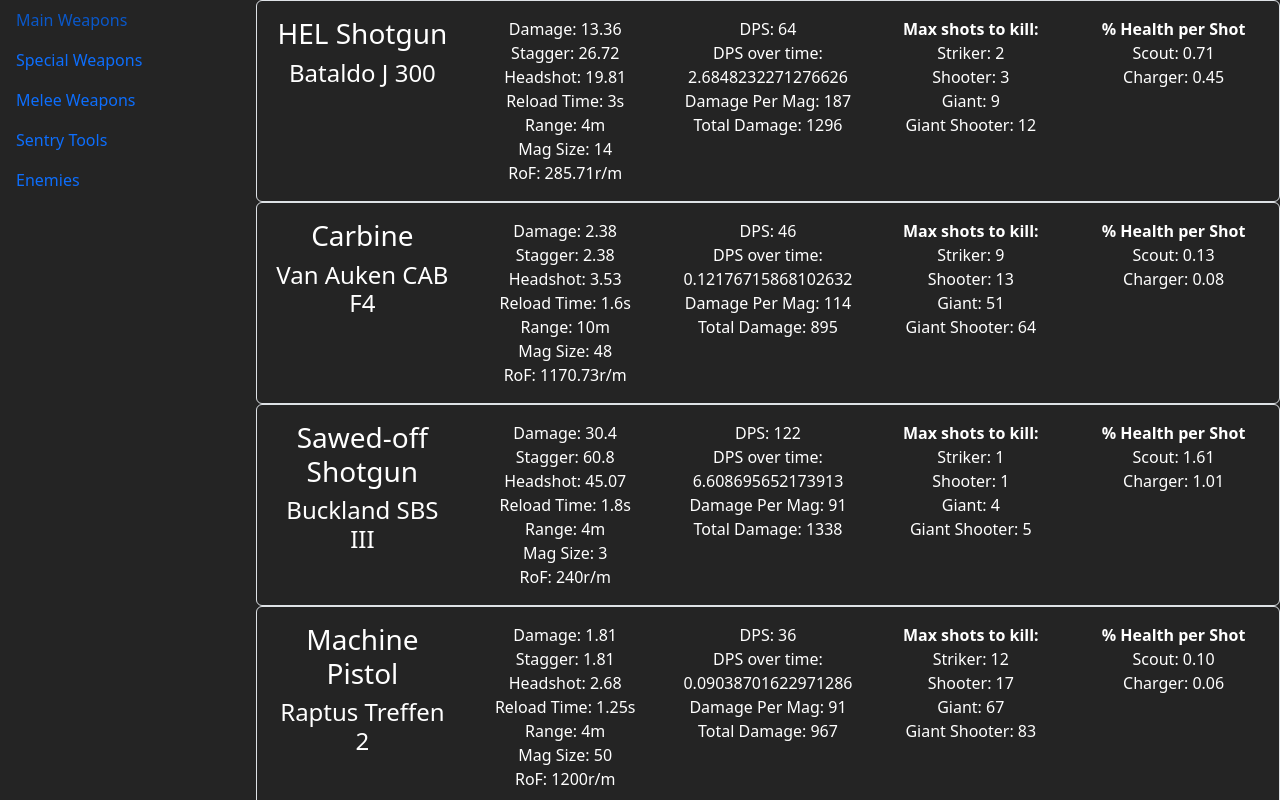
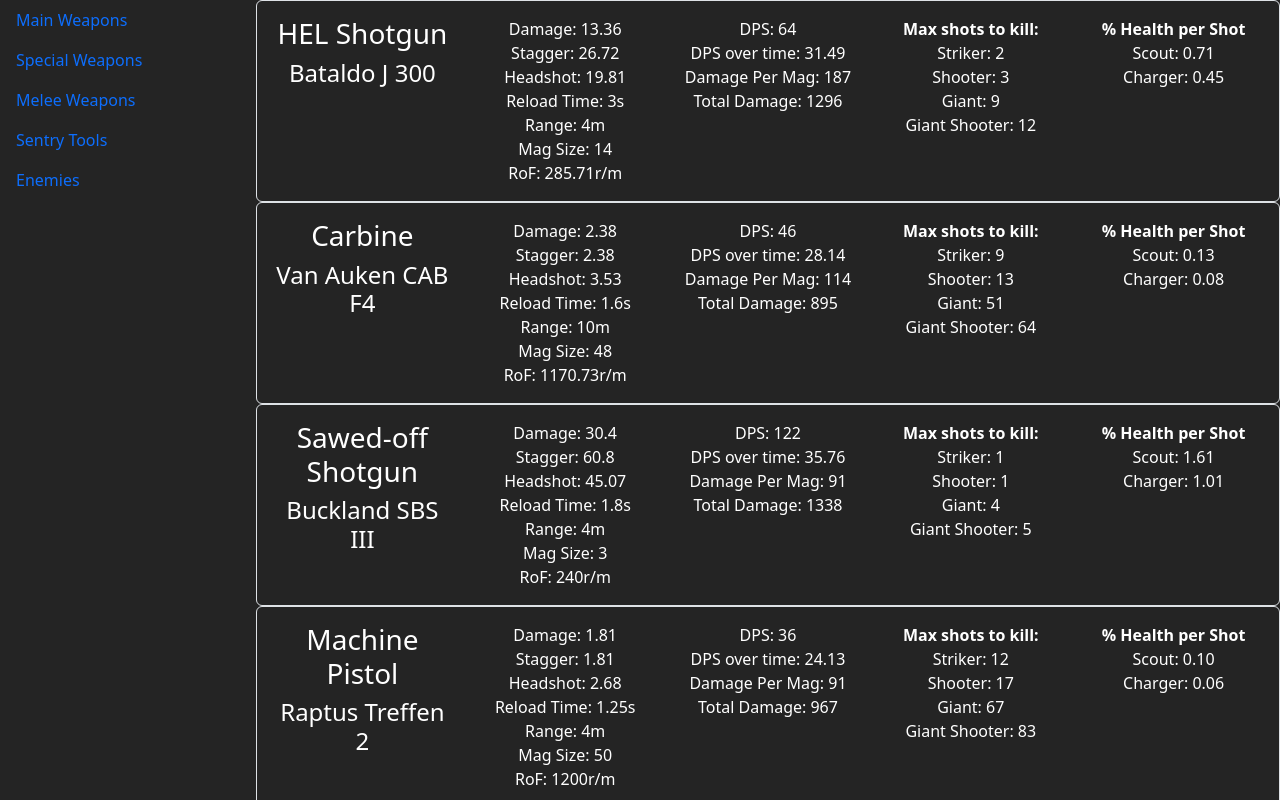
Before and after one commit to SimplyNate/gtfo-stats, a Vue app: page /main in a window 1280 px wide. Built offline with nearby package versions, Linux system fonts and the light colour scheme.

Commit message:
Fix Effective DPS calculation

```diff
--- a/src/components/Weapon.vue
+++ b/src/components/Weapon.vue
@@ -31,7 +31,7 @@
             <div class="col">
                 <div class="row">
                     <div>DPS: {{ Math.round(weapon.Damage * weapon['Rate of Fire'] / 60) }}</div>
-                    <div>DPS over time: {{ weapon['Damage Per Mag'] / (((weapon['Rate of Fire'] / 60 * weapon['Magazine Size']) + weapon['Reload Time (s)'])) }}</div>
+                    <div>DPS over time: {{ effectiveDPS.toFixed(2) }}</div>
                     <!--
                      Rounds per second: weapon['Rate of Fire'] / 60    | 60 / 60 = 1
                      Seconds per mag: weapon['Magazine Size'] * rps    | 10 * 1 = 10
@@ -83,6 +83,13 @@ const props = defineProps({
     weaponValues: Object,
 });
 const weapon: Weapon = <Weapon>props.weaponValues;
+
+const bulletsPerSecond = weapon["Rate of Fire"] / 60;
+const secondsPerMag = weapon["Magazine Size"] / bulletsPerSecond;
+const totalTime = secondsPerMag + weapon["Reload Time (s)"];
+const effectiveDPS = weapon["Damage Per Mag"] / totalTime;
+console.log(weapon.Type, bulletsPerSecond, secondsPerMag, totalTime, effectiveDPS);
+
 const striker = enemies.find(e => e.Name === 'Striker');
 const shooter = enemies.find(e => e.Name === 'Shooter');
 const gStriker = enemies.find(e => e.Name === 'Giant');
```
